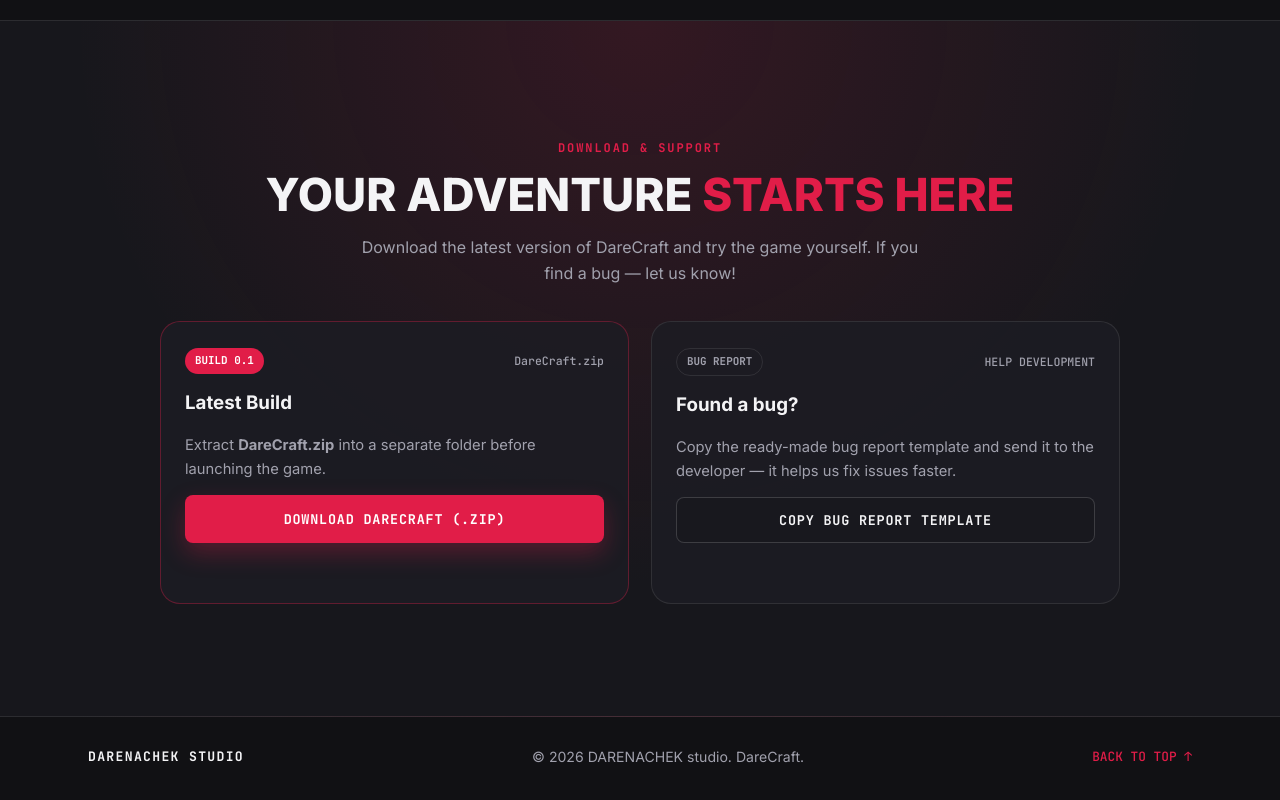
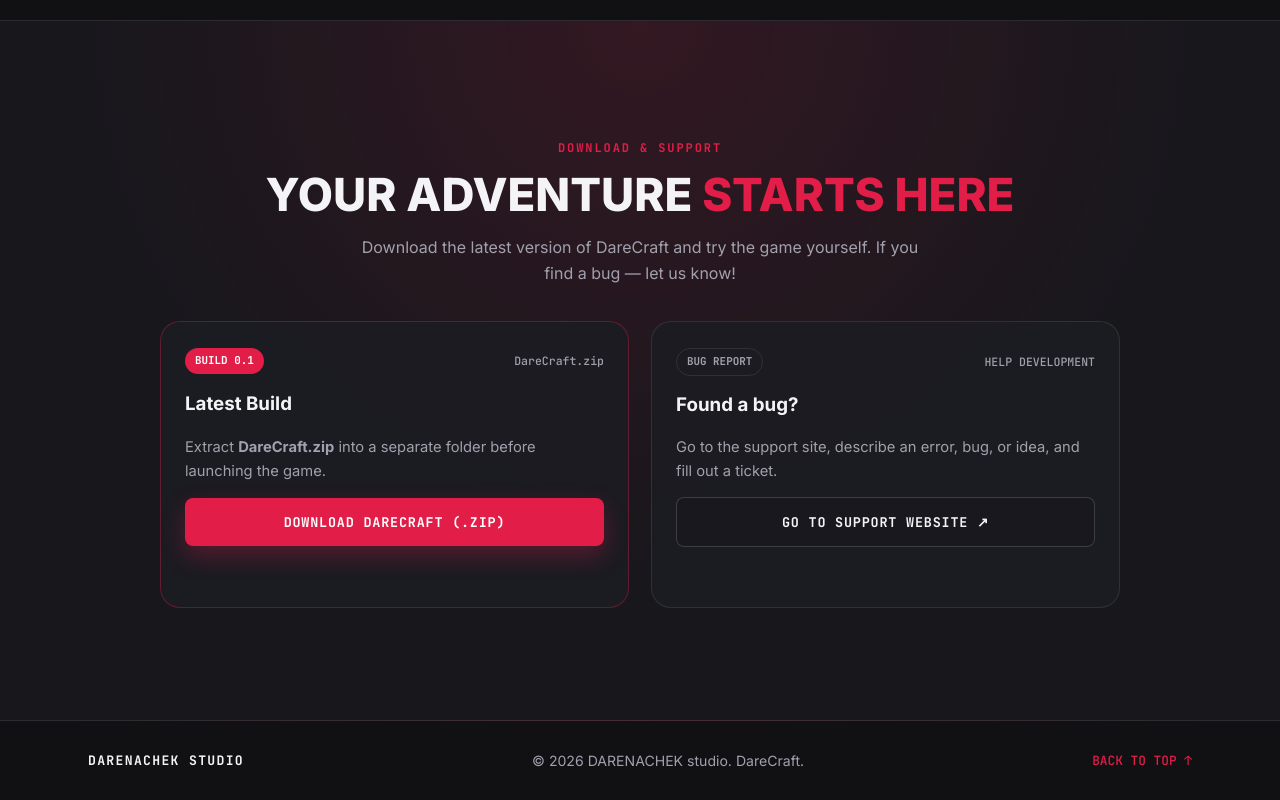
Before and after one commit to darenachek-create/DareCraft, a plain HTML site: page index.html in a window 1280 px wide. Shown: the part 3617-4417 px from the top of the page. Drawn offline with Linux system fonts and the light colour scheme.

Commit message:
Add files via upload

```diff
--- a/index.html
+++ b/index.html
@@ -78,7 +78,7 @@
             <div class="hero-content">
                 <div class="status" role="status">
                     <span class="status-dot" aria-hidden="true"></span>
-                    <span data-i18n="hero_status">САЙТ И ИГРА В РАЗРАБОТКЕ — МОГУТ БЫТЬ БАГИ. ЕСЛИ УВИДИТЕ, НАПИШИТЕ В ПОДДЕРЖКУ. СПАСИБО!</span>
+                    <span data-i18n="hero_status">САЙТ И ИГРА В РАЗРАБОТКЕ — МОГУТ БЫТЬ БАГИ. ЕСЛИ УВИДИТЕ, НАПИШІТЕ В ПОДДЕРЖКУ. СПАСИБО!</span>
                 </div>
 
                 <h1>YOUR WORLD.<br><span>YOUR RULES.</span></h1>
@@ -288,10 +288,8 @@
                         <span class="release-file" data-i18n="bug_card_tag">ПОМОЩЬ РАЗРАБОТКЕ</span>
                     </div>
                     <h3 data-i18n="bug_card_title">Нашли баг?</h3>
-                    <p data-i18n="bug_card_desc">Скопируйте готовый шаблон отчёта об ошибке и отправьте его разработчику — это поможет быстрее исправить баг.</p>
-                    <button type="button" class="btn btn-outline" id="copyBugBtn" data-i18n="bug_btn">
-                        СКОПИРОВАТЬ ШАБЛОН БАГ-РЕПОРТА
-                    </button>
+                    <p data-i18n="bug_card_desc">Перейдите на сайт поддержки напишите ошибку или баг или же идею заполните квитанцию.</p>
+                    <a href="https://darenachek-create.github.io/DareCraft-support/" class="btn btn-outline" id="supportLinkBtn" data-i18n="bug_btn">ПЕРЕЙТИ НА САЙТ ПОДДЕРЖКИ ↗</a>
                     <div class="download-feedback" id="bugFeedback" role="status" aria-live="polite"></div>
                 </div>
             </div>
@@ -375,8 +373,8 @@
                     dl_btn: "ЗАВАНТАЖИТИ DARECRAFT (.ZIP)",
                     bug_card_tag: "ДОПОМОГА РОЗРОБЦІ",
                     bug_card_title: "Знайшли баг?",
-                    bug_card_desc: "Скопіюйте готовий шаблон звіту про помилку та надішліть його розробнику — це допоможе швидше виправити баг.",
-                    bug_btn: "СКОПІЮВАТИ ШАБЛОН БАГ-РЕПОРТУ",
+                    bug_card_desc: "Перейдіть на сайт підтримки, напишіть помилку або баг чи ідею та заповніть квитанцію.",
+                    bug_btn: "ПЕРЕЙТИ НА САЙТ ПІДТРИМКИ ↗",
                     footer_top: "НАГОРУ ↑"
                 },
                 en: {
@@ -446,8 +444,8 @@
                     dl_btn: "DOWNLOAD DARECRAFT (.ZIP)",
                     bug_card_tag: "HELP DEVELOPMENT",
                     bug_card_title: "Found a bug?",
-                    bug_card_desc: "Copy the ready-made bug report template and send it to the developer — it helps us fix issues faster.",
-                    bug_btn: "COPY BUG REPORT TEMPLATE",
+                    bug_card_desc: "Go to the support site, describe an error, bug, or idea, and fill out a ticket.",
+                    bug_btn: "GO TO SUPPORT WEBSITE ↗",
                     footer_top: "BACK TO TOP ↑"
                 },
                 ru: {
@@ -517,14 +515,11 @@
                     dl_btn: "СКАЧАТЬ DARECRAFT (.ZIP)",
                     bug_card_tag: "ПОМОЩЬ РАЗРАБОТКЕ",
                     bug_card_title: "Нашли баг?",
-                    bug_card_desc: "Скопируйте готовый шаблон отчёта об ошибке и отправьте его разработчику — это поможет быстрее исправить баг.",
-                    bug_btn: "СКОПИРОВАТЬ ШАБЛОН БАГ-РЕПОРТУ",
+                    bug_card_desc: "Перейдите на сайт поддержки напишите ошибку или баг или же идею заполните квитанцию.",
+                    bug_btn: "ПЕРЕЙТИ НА САЙТ ПОДДЕРЖКИ ↗",
                     footer_top: "НАВЕРХ ↑"
                 }
             };
-
-            // Исправление опечатки в ru bug_btn
-            TRANSLATIONS.ru.bug_btn = "СКОПИРОВАТЬ ШАБЛОН БАГ-РЕПОРТА";
 
             const langSelect = document.getElementById("lang-select");
             const metaDesc = document.querySelector('meta[name="description"]');
```
